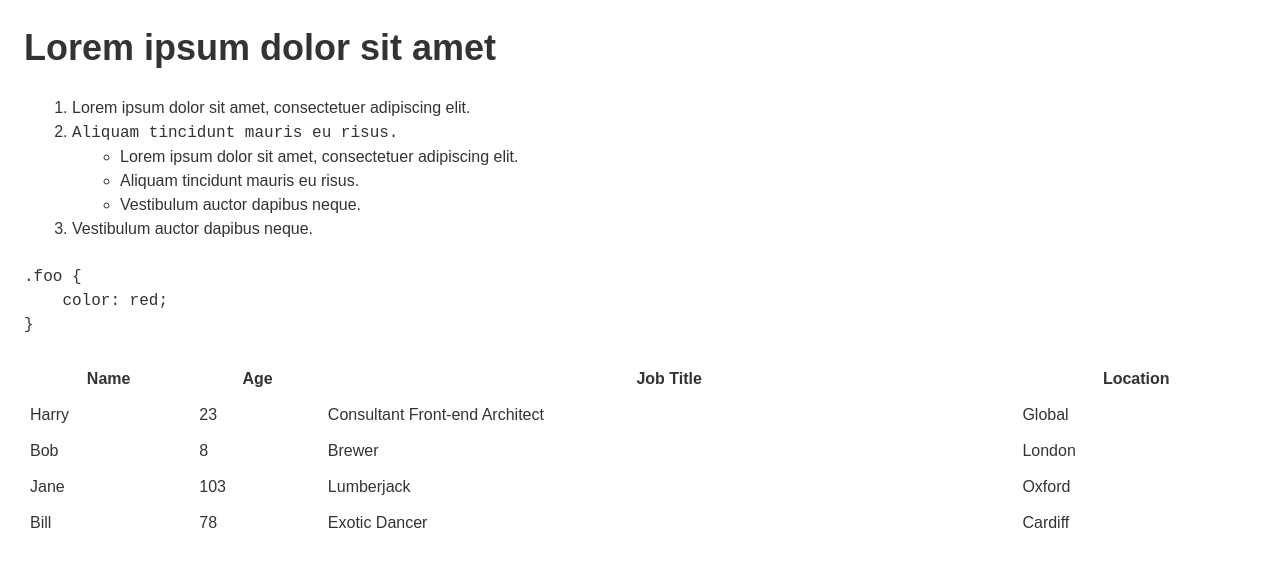
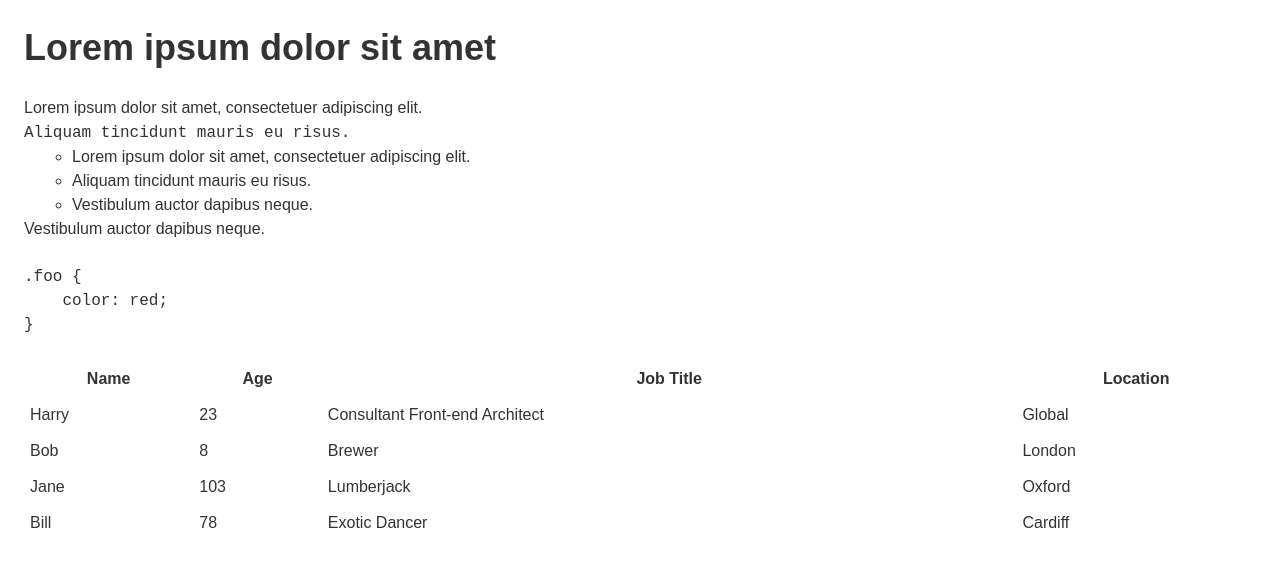
Before and after one commit to inuitcss/dev-test, a website: page index.html in a window 1280 px wide. Shown: the top 562 px of the page. Drawn offline with Linux system fonts and the light colour scheme.

Commit message:
Add bare list

```diff
--- a/bower.json
+++ b/bower.json
@@ -28,6 +28,7 @@
     "inuit-box": "~0.1.2",
     "inuit-tabs": "~0.1.1",
     "inuit-widths": "~0.1.1",
-    "inuit-spacing": "~0.1.1"
+    "inuit-spacing": "~0.1.1",
+    "inuit-bare-list": "~0.1.0"
   }
 }
--- a/index.html
+++ b/index.html
@@ -13,7 +13,7 @@
 
     <h1>Lorem ipsum dolor sit amet</h1>
 
-    <ol class="bar">
+    <ol class="bare-list">
         <li>Lorem ipsum dolor sit amet, consectetuer adipiscing elit.</li>
         <li>
         <code>Aliquam tincidunt mauris eu risus.</code>
--- a/inuit-test.scss
+++ b/inuit-test.scss
@@ -64,6 +64,8 @@ html {
 
 @import "bower_components/inuit-layout/objects.layout";
 
+@import "bower_components/inuit-bare-list/objects.bare-list";
+
 // Override and enable settings and features inline, just before their partial
 // is imported.
 $inuit-enable-media--large: true;
```
Also changed, not shown: inuit-test.css.
